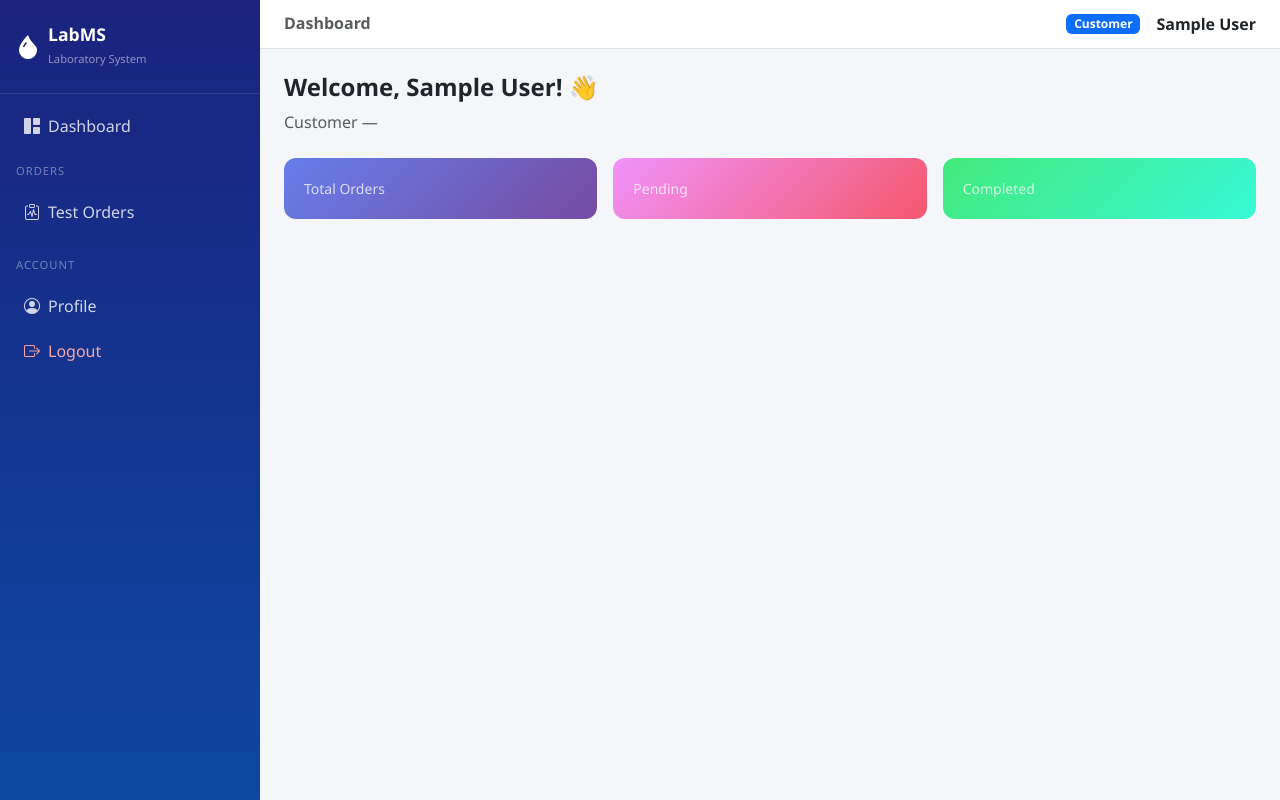
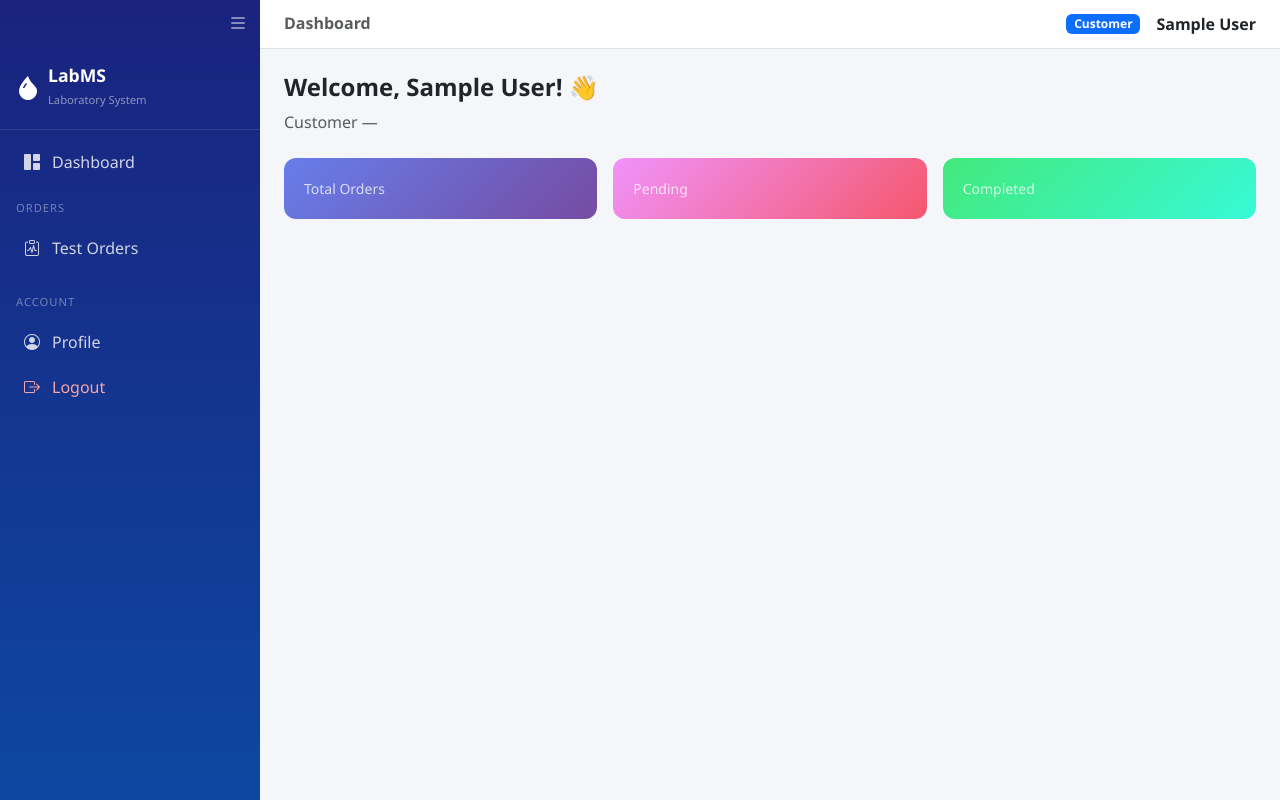
Before and after one commit to atif-developer/labms, a Django app: page / in a window 1280 px wide. Run offline with Django 5.2, Linux system fonts and the light colour scheme; the visitor is signed in with stand-in values (Sample User, id 1); data that the repository does not hold is empty.

Commit message:
sidebar UI fix

```diff
--- a/templates/base.html
+++ b/templates/base.html
@@ -8,102 +8,224 @@
 <link href="https://cdn.jsdelivr.net/npm/bootstrap@5.3.0/dist/css/bootstrap.min.css" rel="stylesheet">
 <link href="https://cdn.jsdelivr.net/npm/bootstrap-icons@1.11.0/font/bootstrap-icons.css" rel="stylesheet">
 <style>
-  :root { --primary: #0d6efd; --sidebar-width: 260px; }
+  :root { --primary: #0d6efd; }
   body { background: #f4f6f9; font-family: 'Segoe UI', sans-serif; }
-  .sidebar { position: fixed; top: 0; left: 0; width: var(--sidebar-width); height: 100vh; background: linear-gradient(180deg,#1a237e 0%,#0d47a1 100%); color: #fff; overflow-y: auto; z-index: 1000; transition: .3s; }
-  .sidebar-brand { padding: 1.5rem 1rem; border-bottom: 1px solid rgba(255,255,255,.1); }
+
+  /* ── Sidebar ── */
+  .sidebar {
+    position: fixed; top: 0; left: 0; width: 260px; height: 100vh;
+    background: linear-gradient(180deg,#1a237e 0%,#0d47a1 100%);
+    color: #fff; overflow-y: auto; overflow-x: hidden;
+    z-index: 1050; transition: all 0.3s ease;
+  }
+  .sidebar.collapsed { width: 70px; }
+  .sidebar.collapsed .nav-text { display: none; }
+  .sidebar.collapsed .brand-text { display: none; }
+  .sidebar.collapsed .sidebar-section { display: none; }
+  .sidebar.collapsed .nav-link { justify-content: center; padding: 12px 8px; }
+  .sidebar.collapsed .nav-link:hover::after {
+    content: attr(data-tooltip);
+    position: absolute; left: 75px;
+    background: #333; color: #fff;
+    padding: 4px 10px; border-radius: 6px;
+    font-size: 12px; white-space: nowrap; z-index: 9999;
+  }
+
+  /* ── Sidebar brand ── */
+  .sidebar-brand { padding: 1.2rem 1rem; border-bottom: 1px solid rgba(255,255,255,.1); }
   .sidebar-brand h5 { margin: 0; font-weight: 700; font-size: 1.1rem; }
-  .sidebar-nav .nav-link { color: rgba(255,255,255,.8); padding: .6rem 1rem; border-radius: 8px; margin: 2px 8px; transition: .2s; display:block; text-decoration:none; }
+
+  /* ── Nav links ── */
+  .sidebar-nav .nav-link {
+    color: rgba(255,255,255,.8); padding: .6rem 1rem; border-radius: 8px;
+    margin: 2px 8px; transition: .2s;
+    display: flex; align-items: center; text-decoration: none; position: relative;
+  }
   .sidebar-nav .nav-link:hover, .sidebar-nav .nav-link.active { background: rgba(255,255,255,.15); color: #fff; }
-  .sidebar-nav .nav-link i { width: 20px; }
+  .sidebar-nav .nav-link i { flex-shrink: 0; width: 20px; }
   .sidebar-section { font-size: .7rem; text-transform: uppercase; letter-spacing: 1px; color: rgba(255,255,255,.4); padding: .5rem 1rem; margin-top: .5rem; }
-  .main-content { margin-left: var(--sidebar-width); min-height: 100vh; }
+
+  /* ── Sidebar toggle button ── */
+  #sidebarToggle {
+    background: none; border: none; cursor: pointer;
+    padding: 8px 12px; border-radius: 8px;
+    color: rgba(255,255,255,.8); width: 100%; text-align: right; display: block;
+  }
+  #sidebarToggle:hover { background: rgba(255,255,255,.1); color: #fff; }
+
+  /* ── Main content ── */
+  .main-content { margin-left: 260px; min-height: 100vh; transition: all 0.3s ease; }
+  .main-content.expanded { margin-left: 70px; }
+
+  /* ── Topbar ── */
   .topbar { background: #fff; padding: .75rem 1.5rem; border-bottom: 1px solid #dee2e6; position: sticky; top: 0; z-index: 100; }
+
+  /* ── Mobile toggle button ── */
+  .mobile-toggle {
+    display: flex; align-items: center; justify-content: center;
+    background: none; border: none; cursor: pointer;
+    padding: 6px 10px; border-radius: 8px; color: inherit;
+  }
+  .mobile-toggle:hover { background: rgba(0,0,0,.05); }
+  @media (min-width: 992px) { .mobile-toggle { display: none !important; } }
+
+  /* ── Mobile overlay ── */
+  .sidebar-overlay {
+    display: none; position: fixed; top: 0; left: 0;
+    width: 100vw; height: 100vh;
+    background: rgba(0,0,0,.5); z-index: 1040;
+  }
+  .sidebar-overlay.active { display: block !important; }
+
+  /* ── Page content & cards ── */
   .page-content { padding: 1.5rem; }
   .card { border: none; border-radius: 12px; box-shadow: 0 2px 12px rgba(0,0,0,.06); }
   .stat-card { border-radius: 12px; padding: 1.25rem; color: #fff; }
   .stat-card .icon { font-size: 2.5rem; opacity: .7; }
-  @media(max-width:768px){.main-content{margin-left:0}}
+
+  /* ── Mobile responsive ── */
+  @media (max-width: 991px) {
+    .sidebar {
+      left: -260px !important; width: 260px !important;
+      position: fixed !important; top: 0 !important; height: 100vh !important;
+    }
+    .sidebar.mobile-open {
+      left: 0 !important;
+      box-shadow: 4px 0 15px rgba(0,0,0,.3) !important;
+    }
+    /* collapsed + mobile-open: still show the sidebar */
+    .sidebar.collapsed { left: -260px !important; width: 260px !important; }
+    .sidebar.collapsed.mobile-open { left: 0 !important; }
+    .main-content { margin-left: 0 !important; }
+    .sidebar.mobile-open .nav-text { display: inline !important; }
+    .sidebar.mobile-open .brand-text { display: inline !important; }
+    .sidebar.mobile-open .sidebar-section { display: block !important; }
+    .sidebar.mobile-open .nav-link { justify-content: flex-start !important; padding: 10px 16px !important; }
+  }
 </style>
 {% block extra_css %}{% endblock %}
 </head>
 <body>
 {% if user.is_authenticated %}
-<div class="sidebar" id="sidebar">
+
+<!-- Sidebar -->
+<div id="sidebar" class="sidebar">
+
+  <!-- Collapse toggle -->
+  <button id="sidebarToggle" onclick="toggleSidebar()" title="Toggle sidebar">
+    <i class="bi bi-list fs-5"></i>
+  </button>
+
+  <!-- Brand -->
   <div class="sidebar-brand d-flex align-items-center gap-2">
-    <i class="bi bi-droplet-fill fs-4"></i>
-    <div><h5>LabMS</h5><small class="opacity-50" style="font-size:.7rem">Laboratory System</small></div>
+    <i class="bi bi-droplet-fill fs-4 flex-shrink-0"></i>
+    <div class="brand-text">
+      <h5 class="mb-0">LabMS</h5>
+      <small class="opacity-50" style="font-size:.7rem">Laboratory System</small>
+    </div>
   </div>
+
+  <!-- Nav -->
   <nav class="sidebar-nav py-2">
-    <a href="{% url 'dashboard' %}" class="nav-link {% if request.resolver_match.url_name == 'dashboard' %}active{% endif %}">
-      <i class="bi bi-grid-1x2-fill me-2"></i>Dashboard
+
+    <a href="{% url 'dashboard' %}"
+       class="nav-link {% if request.resolver_match.url_name == 'dashboard' %}active{% endif %}"
+       data-tooltip="Dashboard">
+      <i class="bi bi-grid-1x2-fill"></i>
+      <span class="nav-text ms-2">Dashboard</span>
     </a>
 
     {% if user.is_admin or user.is_lab_manager %}
     <div class="sidebar-section">Laboratory</div>
     {% if user.is_admin %}
-    <a href="{% url 'lab_list' %}" class="nav-link">
-      <i class="bi bi-building me-2"></i>Laboratories
+    <a href="{% url 'lab_list' %}" class="nav-link" data-tooltip="Laboratories">
+      <i class="bi bi-building"></i>
+      <span class="nav-text ms-2">Laboratories</span>
     </a>
     {% endif %}
     {% if user.is_lab_manager %}
-    <a href="{% url 'my_lab' %}" class="nav-link">
-      <i class="bi bi-building me-2"></i>My Laboratory
+    <a href="{% url 'my_lab' %}" class="nav-link" data-tooltip="My Laboratory">
+      <i class="bi bi-building"></i>
+      <span class="nav-text ms-2">My Laboratory</span>
     </a>
     {% endif %}
 
     <div class="sidebar-section">Catalog</div>
-    <a href="{% url 'category_list' %}" class="nav-link">
-      <i class="bi bi-tag me-2"></i>Categories
+    <a href="{% url 'category_list' %}" class="nav-link" data-tooltip="Categories">
+      <i class="bi bi-tag"></i>
+      <span class="nav-text ms-2">Categories</span>
     </a>
-    <a href="{% url 'test_list' %}" class="nav-link">
-      <i class="bi bi-flask me-2"></i>Tests
+    <a href="{% url 'test_list' %}" class="nav-link" data-tooltip="Tests">
+      <i class="bi bi-flask"></i>
+      <span class="nav-text ms-2">Tests</span>
     </a>
 
     <div class="sidebar-section">Patients</div>
-    <a href="{% url 'customer_list' %}" class="nav-link">
-      <i class="bi bi-people me-2"></i>Customers
+    <a href="{% url 'customer_list' %}" class="nav-link" data-tooltip="Customers">
+      <i class="bi bi-people"></i>
+      <span class="nav-text ms-2">Customers</span>
     </a>
     {% endif %}
 
     <div class="sidebar-section">Orders</div>
-    <a href="{% url 'order_list' %}" class="nav-link">
-      <i class="bi bi-clipboard-pulse me-2"></i>Test Orders
+    <a href="{% url 'order_list' %}" class="nav-link" data-tooltip="Test Orders">
+      <i class="bi bi-clipboard-pulse"></i>
+      <span class="nav-text ms-2">Test Orders</span>
     </a>
     {% if user.is_admin or user.is_lab_manager %}
-    <a href="{% url 'order_create' %}" class="nav-link">
-      <i class="bi bi-plus-circle me-2"></i>New Order
+    <a href="{% url 'order_create' %}" class="nav-link" data-tooltip="New Order">
+      <i class="bi bi-plus-circle"></i>
+      <span class="nav-text ms-2">New Order</span>
     </a>
     {% endif %}
 
     {% if user.is_admin %}
     <div class="sidebar-section">Admin</div>
-    <a href="{% url 'user_list' %}" class="nav-link">
-      <i class="bi bi-person-gear me-2"></i>Users
+    <a href="{% url 'user_list' %}" class="nav-link" data-tooltip="Users">
+      <i class="bi bi-person-gear"></i>
+      <span class="nav-text ms-2">Users</span>
     </a>
-    <a href="{% url 'notification_log' %}" class="nav-link">
-      <i class="bi bi-bell me-2"></i>Notifications
+    <a href="{% url 'notification_log' %}" class="nav-link" data-tooltip="Notifications">
+      <i class="bi bi-bell"></i>
+      <span class="nav-text ms-2">Notifications</span>
     </a>
     {% endif %}
 
     <div class="sidebar-section mt-3">Account</div>
-    <a href="{% url 'profile' %}" class="nav-link">
-      <i class="bi bi-person-circle me-2"></i>Profile
+    <a href="{% url 'profile' %}" class="nav-link" data-tooltip="Profile">
+      <i class="bi bi-person-circle"></i>
+      <span class="nav-text ms-2">Profile</span>
     </a>
-    <a href="{% url 'logout' %}" class="nav-link" style="color:#f8a5a5">
-      <i class="bi bi-box-arrow-right me-2"></i>Logout
+    <a href="{% url 'logout' %}" class="nav-link" style="color:#f8a5a5" data-tooltip="Logout">
+      <i class="bi bi-box-arrow-right"></i>
+      <span class="nav-text ms-2">Logout</span>
     </a>
+
   </nav>
 </div>
 
-<div class="main-content">
+<!-- Mobile overlay -->
+<div id="sidebarOverlay" class="sidebar-overlay" onclick="closeSidebar()"></div>
+
+<!-- Main content -->
+<div id="mainContent" class="main-content">
+
+  <!-- Topbar -->
   <div class="topbar d-flex align-items-center justify-content-between">
-    <h6 class="mb-0 fw-semibold text-muted">{% block page_title %}{% endblock %}</h6>
-    <div class="ms-auto d-flex align-items-center gap-3">
+    <div class="d-flex align-items-center gap-2">
+      <!-- Mobile hamburger -->
+      <button class="mobile-toggle" onclick="openSidebar()">
+        <i class="bi bi-list fs-4"></i>
+      </button>
+      <h6 class="mb-0 fw-semibold text-muted">{% block page_title %}{% endblock %}</h6>
+    </div>
+    <div class="d-flex align-items-center gap-3">
       <span class="badge bg-primary">{{ user.get_role_display }}</span>
       <strong>{{ user.get_full_name|default:user.username }}</strong>
     </div>
   </div>
+
+  <!-- Page content -->
   <div class="page-content">
     {% for message in messages %}
     <div class="alert alert-{% if message.tags == 'error' %}danger{% else %}{{ message.tags|default:'info' }}{% endif %} alert-dismissible fade show">
@@ -114,12 +236,65 @@
     {% endfor %}
     {% block content %}{% endblock %}
   </div>
+
 </div>
+
 {% else %}
 {% block auth_content %}{% endblock %}
 {% endif %}
 
 <script src="https://cdn.jsdelivr.net/npm/bootstrap@5.3.0/dist/js/bootstrap.bundle.min.js"></script>
 {% block extra_js %}{% endblock %}
+
+<script>
+  // Restore saved state on page load
+  const sidebar = document.getElementById('sidebar');
+  const mainContent = document.getElementById('mainContent');
+  if (sidebar && localStorage.getItem('sidebarCollapsed') === 'true') {
+    sidebar.classList.add('collapsed');
+    mainContent.classList.add('expanded');
+  }
+
+  function toggleSidebar() {
+    sidebar.classList.toggle('collapsed');
+    mainContent.classList.toggle('expanded');
+    localStorage.setItem('sidebarCollapsed', sidebar.classList.contains('collapsed'));
+  }
+
+  function openSidebar() {
+    const sb = document.getElementById('sidebar');
+    const overlay = document.getElementById('sidebarOverlay');
+    if (!sb || !overlay) { console.error('Sidebar or overlay not found'); return; }
+    sb.classList.add('mobile-open');
+    overlay.classList.add('active');
+    overlay.style.display = 'block';
+    document.body.style.overflow = 'hidden';
+  }
+
+  function closeSidebar() {
+    const sb = document.getElementById('sidebar');
+    const overlay = document.getElementById('sidebarOverlay');
+    if (!sb || !overlay) return;
+    sb.classList.remove('mobile-open');
+    overlay.classList.remove('active');
+    overlay.style.display = 'none';
+    document.body.style.overflow = '';
+  }
+
+  // Close on mobile nav click
+  document.querySelectorAll('.sidebar .nav-link').forEach(link => {
+    link.addEventListener('click', function() {
+      if (window.innerWidth < 992) closeSidebar();
+    });
+  });
+
+  // Close overlay on resize to desktop
+  window.addEventListener('resize', function() {
+    if (window.innerWidth >= 992) {
+      closeSidebar();
+      document.body.style.overflow = '';
+    }
+  });
+</script>
 </body>
 </html>
```
